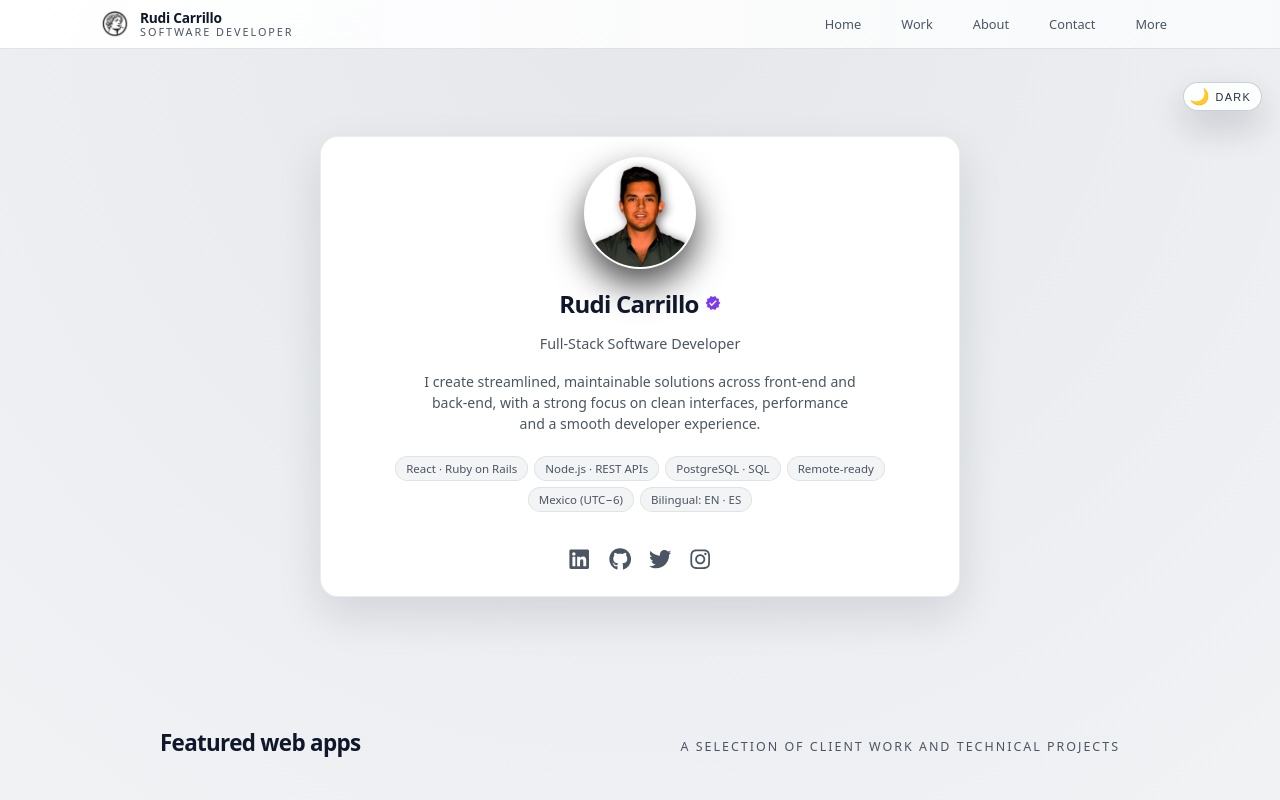
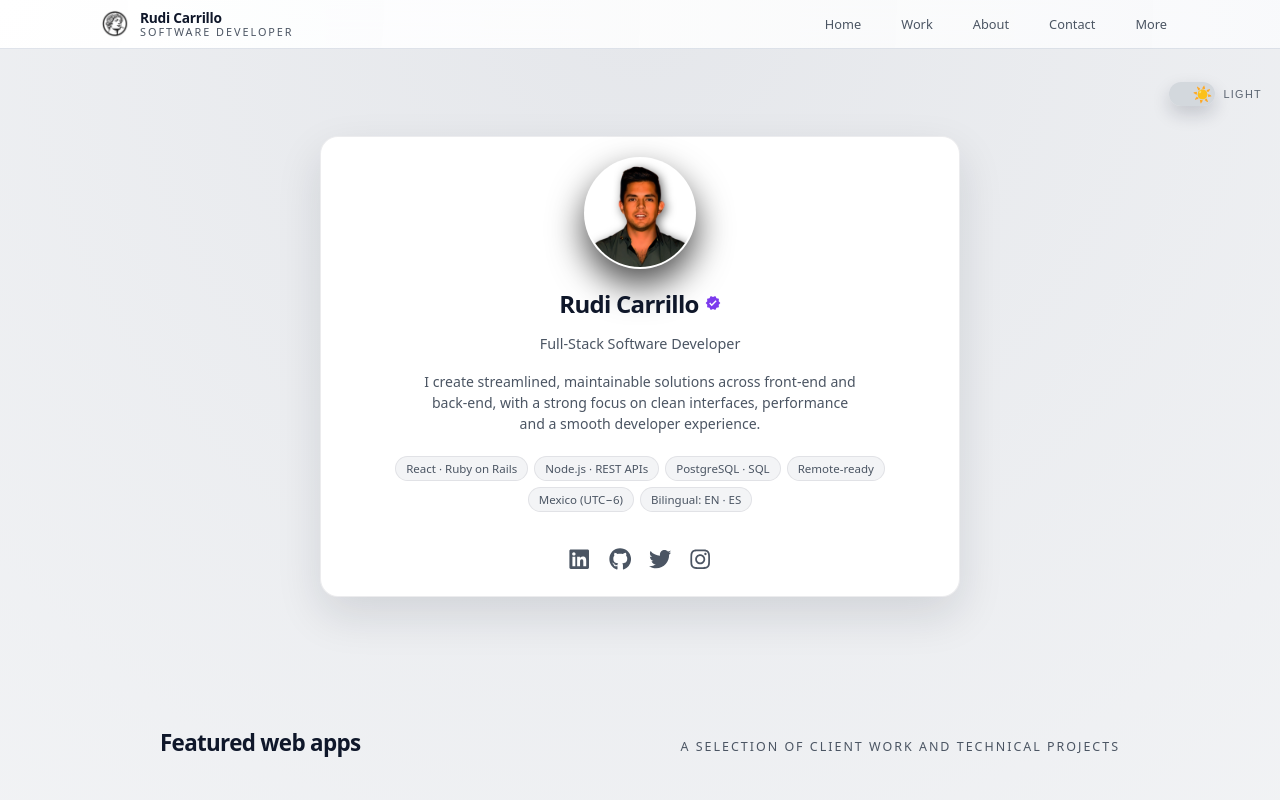
Before and after one commit to rudicarrilloypr/rc-portafolio, a React (Create React App) app: page / in a window 1280 px wide. Shown: the top 800 px of the page. Built offline with nearby package versions, Linux system fonts and the light colour scheme.

Commit message:
Fix lifgh/dark button

```diff
--- a/src/App.css
+++ b/src/App.css
@@ -365,59 +365,118 @@ body {
 
 /* 🔘 THEME TOGGLE FLOATING BUTTON */
 
+/* 🔘 THEME TOGGLE FLOATING BUTTON – iOS style */
+
 .theme-toggle {
   position: fixed;
   top: 82px;
   right: 18px;
   z-index: 2100;
-  border: 1px solid rgba(148, 163, 184, 0.5);
-  border-radius: 999px;
-  padding: 4px 10px 4px 6px;
-  background: rgba(15, 23, 42, 0.92);
-  color: var(--fg);
+
+  border: none;
+  background: transparent;
+  padding: 0;
+
   display: inline-flex;
   align-items: center;
-  gap: 6px;
+  gap: 8px;
+
   cursor: pointer;
   font-size: 0.78rem;
-  box-shadow: 0 16px 36px rgba(0, 0, 0, 0.9);
-  backdrop-filter: blur(18px);
-  transition: transform 0.18s ease, box-shadow 0.18s ease,
-    background-color 0.18s ease, border-color 0.18s ease;
 }
 
-.theme-toggle-icon {
-  font-size: 1rem;
+/* Track del switch */
+.theme-toggle-track {
+  width: 46px;
+  height: 24px;
+  border-radius: 999px;
+  padding: 3px;
+
+  display: flex;
+  align-items: center;
+
+  background: rgba(15, 23, 42, 0.85);
+  box-shadow: 0 8px 18px rgba(15, 23, 42, 0.5);
+  transition: background-color 0.22s ease, box-shadow 0.22s ease;
 }
 
+/* Thumb / bolita */
+.theme-toggle-thumb {
+  width: 20px;
+  height: 20px;
+  border-radius: 999px;
+
+  display: flex;
+  align-items: center;
+  justify-content: center;
+
+  background: transparent;   /* 🔥 SIN FONDO */
+  color: #facc15;            /* 🔆 amarillo suave */
+  font-size: 1rem;
+
+  transform: translateX(0);
+  transition: transform 0.22s ease, color 0.22s ease;
+  box-shadow: none;          /* 🔥 SIN SHADOW REDONDO */
+}
+
+
+/* Label a la derecha */
 .theme-toggle-label {
   text-transform: uppercase;
   letter-spacing: 0.12em;
   font-size: 0.68rem;
   opacity: 0.9;
+  color: var(--muted);
 }
 
-.theme-toggle:hover {
-  transform: translateY(-1px);
-  box-shadow: 0 20px 46px rgba(0, 0, 0, 1);
-  border-color: rgba(248, 250, 252, 0.9);
+/* Estado LIGHT – thumb a la derecha, colores invertidos */
+.theme-toggle--light .theme-toggle-track {
+  background: rgba(209, 213, 219, 0.9);
+  box-shadow: 0 8px 18px rgba(15, 23, 42, 0.18);
 }
 
-/* En light mode aclaramos un poco el fondo del toggle */
-.theme-light .theme-toggle {
-  background: rgba(255, 255, 255, 0.9);
-  color: #0f172a;
-  box-shadow: 0 16px 34px rgba(15, 23, 42, 0.18);
+.theme-toggle--light .theme-toggle-thumb {
+  transform: translateX(20px);
+  background: transparent;     /* 🔥 sin fondo */
+  color: #eab308;              /* 🟡 sol dorado */
+  box-shadow: none;            /* sin sombra */
 }
 
-/* Mobile: que no estorbe tanto */
+
+/* Hover (solo desktop) */
+@media (hover: hover) and (pointer: fine) {
+  .theme-toggle:hover .theme-toggle-track {
+    box-shadow: 0 10px 22px rgba(15, 23, 42, 0.6);
+  }
+}
+
+/* Mobile: más compacto y centrado visualmente */
 @media (max-width: 640px) {
   .theme-toggle {
     top: 74px;
     right: 12px;
-    padding: 4px 9px 4px 5px;
   }
 
+  .theme-toggle-track {
+    width: 42px;
+    height: 22px;
+    padding: 3px;
+  }
+
+.theme-toggle-thumb {
+  width: 18px;
+  height: 18px;
+  font-size: 0.9rem;
+  background: transparent;
+  box-shadow: none;
+}
+
+
+  .theme-toggle--light .theme-toggle-thumb {
+    transform: translateX(18px);
+  }
+
+  /* Ocultamos label para que el switch quede bien centrado */
   .theme-toggle-label {
     display: none;
   }
--- a/src/App.js
+++ b/src/App.js
@@ -56,13 +56,16 @@ function App() {
   onClick={toggleTheme}
   aria-label={nextLabel}
 >
-        <span className="theme-toggle-icon" aria-hidden="true">
-          {theme === 'dark' ? '☀️' : '🌙'}
+  <span className="theme-toggle-track" aria-hidden="true">
+    <span className="theme-toggle-thumb">
+      {theme === 'dark' ? '🌙' : '☀️'}
+    </span>
   </span>
   <span className="theme-toggle-label">
-          {theme === 'dark' ? 'Light' : 'Dark'}
+    {theme === 'dark' ? 'Dark' : 'Light'}
   </span>
 </button>
+
 
       <main className="App-main">
         <Portfolio />
```
Lines whose indentation alone changed are shown as unchanged.
